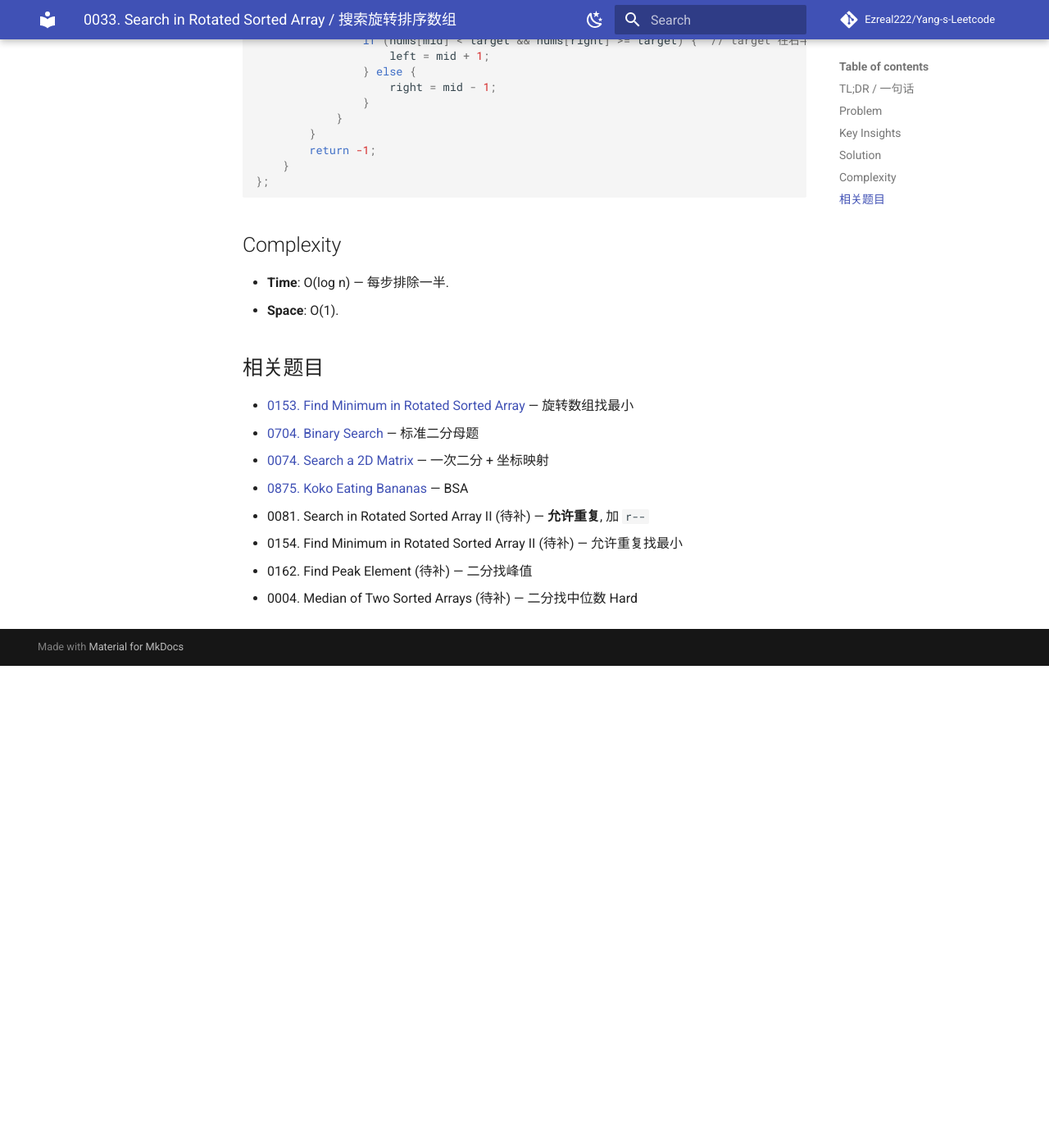
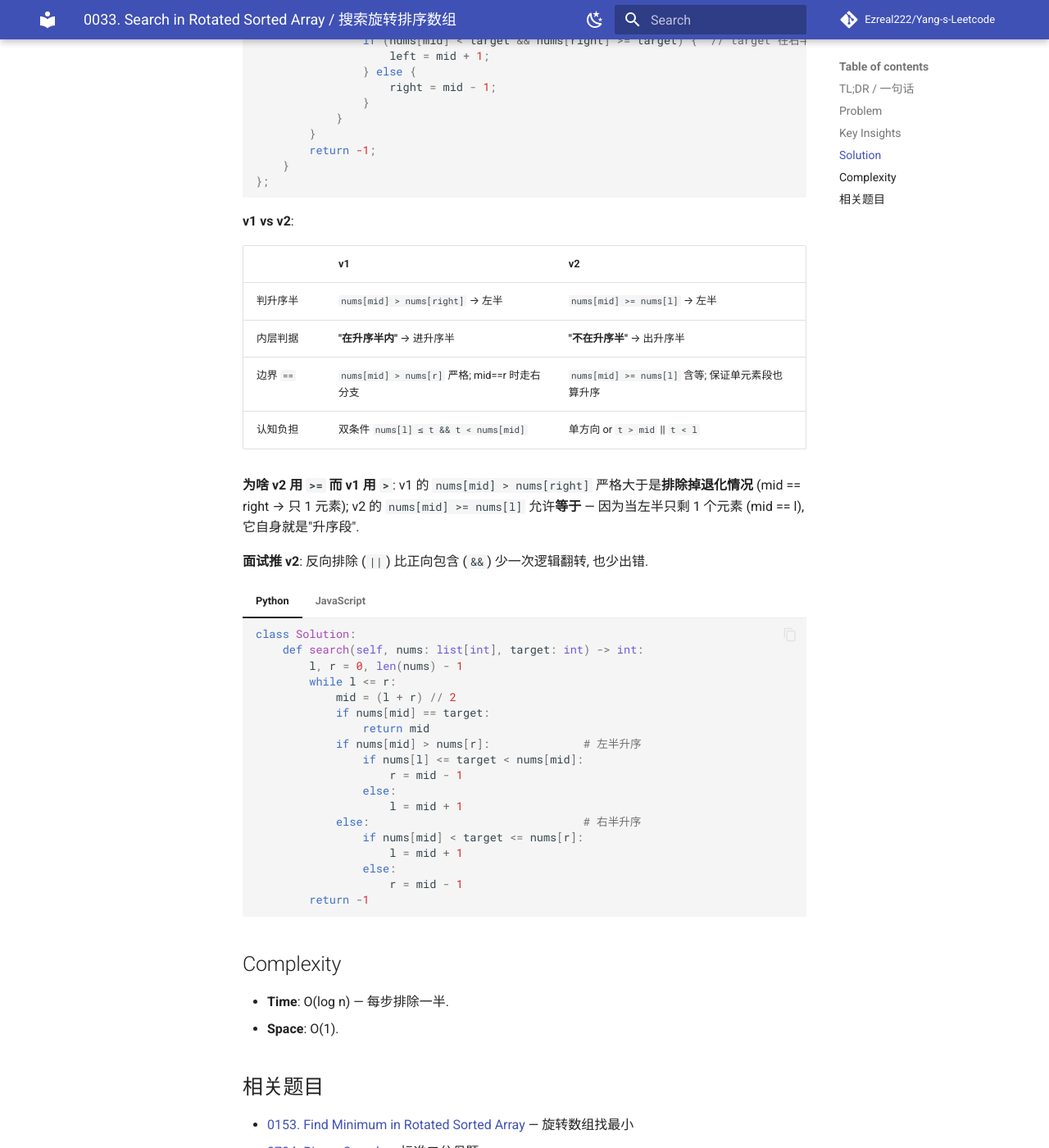
Before and after one commit to Ezreal222/Yang-s-Leetcode, an MkDocs documentation site: the page built from docs/13-binary-search/0033-search-in-rotated-sorted-array/README.md, in a window 1280 px wide and 1400 px high, scrolled down 3354 px. Shown: the whole window at 82% size. Built offline with MkDocs 1.6.1 and Material for MkDocs 9.7.7, drawn with Linux system fonts in a browser that asks for light colours; comment, search, counter and statistics services are not loaded; before the commit the page ends 4166 px from its top, so only the background shows below that; some of the changed text lies outside the part shown.

Commit message:
docs(0033): add v2 (判左端 + 反向排除) + review +1

````diff
--- a/docs/13-binary-search/0033-search-in-rotated-sorted-array/README.md
+++ b/docs/13-binary-search/0033-search-in-rotated-sorted-array/README.md
@@ -5,7 +5,7 @@
     - **Tags**: Binary Search, Rotated Array · 二分查找, 旋转数组
     - **Link**: [LeetCode](https://leetcode.com/problems/search-in-rotated-sorted-array/)
     - **Status**: ✅ Solved
-    - **Reviewed**: ☐ ☐ ☐
+    - **Reviewed**: ☑ ☐ ☐
 
 ## TL;DR / 一句话
 
@@ -111,7 +111,7 @@
 
 ## Solution
 
-=== "C++"
+=== "C++ (v1: 判右端, target 在升序段内)"
     ```cpp
     class Solution {
     public:
@@ -138,6 +138,47 @@
         }
     };
     ```
+
+=== "C++ (v2: 判左端, 反向逻辑 — Yang 复习版)"
+    ```cpp
+    // 跟 v1 等价, 两点不同:
+    // 1. 判"左半升序" 用 nums[mid] >= nums[l] (跟左端比, 非右端)
+    // 2. 内层判"target 不在升序半" 反过来写 → 短路 || 更省字
+    // 优点: 少一个变量 (无 nums[left] <= target && ...), 只判 target 的位置关系
+    class Solution {
+    public:
+        int search(vector<int>& nums, int target) {
+            int l = 0, r = nums.size() - 1;
+            while (l <= r) {
+                int mid = (l + r) / 2;
+                if (nums[mid] == target) return mid;
+                if (nums[mid] >= nums[l]) {                        // 左半升序 (含 mid == l 边界)
+                    // target 不在 [l, mid] 区间: 太大 (> mid) 或 太小 (< l)
+                    if (target > nums[mid] || target < nums[l]) l = mid + 1;
+                    else                                          r = mid - 1;
+                } else {                                            // 右半升序
+                    // target 不在 [mid, r]: 太小 (< mid) 或 太大 (> r)
+                    if (target < nums[mid] || target > nums[r]) r = mid - 1;
+                    else                                          l = mid + 1;
+                }
+            }
+            return -1;
+        }
+    };
+    ```
+
+**v1 vs v2**:
+
+|  | v1 | v2 |
+|---|---|---|
+| 判升序半 | `nums[mid] > nums[right]` → 左半 | `nums[mid] >= nums[l]` → 左半 |
+| 内层判据 | **"在升序半内"** → 进升序半 | **"不在升序半"** → 出升序半 |
+| 边界 `==` | `nums[mid] > nums[r]` 严格; mid==r 时走右分支 | `nums[mid] >= nums[l]` 含等; 保证单元素段也算升序 |
+| 认知负担 | 双条件 `nums[l] ≤ t && t < nums[mid]` | 单方向 or `t > mid` \|\| `t < l` |
+
+**为啥 v2 用 `>=` 而 v1 用 `>`**: v1 的 `nums[mid] > nums[right]` 严格大于是**排除掉退化情况** (mid == right → 只 1 元素); v2 的 `nums[mid] >= nums[l]` 允许**等于** — 因为当左半只剩 1 个元素 (mid == l), 它自身就是"升序段".
+
+**面试推 v2**: 反向排除 (`||`) 比正向包含 (`&&`) 少一次逻辑翻转, 也少出错.
 
 === "Python"
     ```python
````
